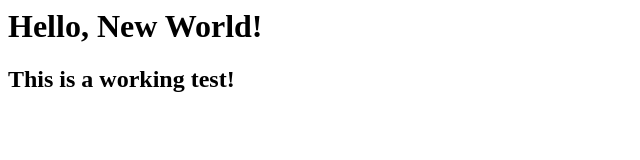
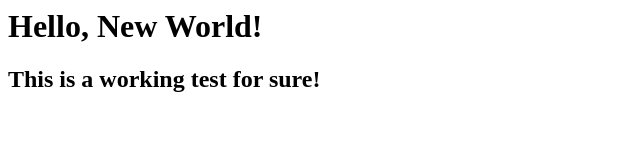
Before and after one commit to Kvarkas/CCJenkins, a plain HTML site: page index.html in a window 1280 px wide. Shown: the whole page, without its empty margins (0-640 px from the left). Drawn offline with Linux system fonts and the light colour scheme.

Commit message:
last update

```diff
--- a/index.html
+++ b/index.html
@@ -1,2 +1,2 @@
 <h1>Hello, New World!</h1>
-<h2>This is a working test!</h2>
+<h2>This is a working test for sure!</h2>
```
